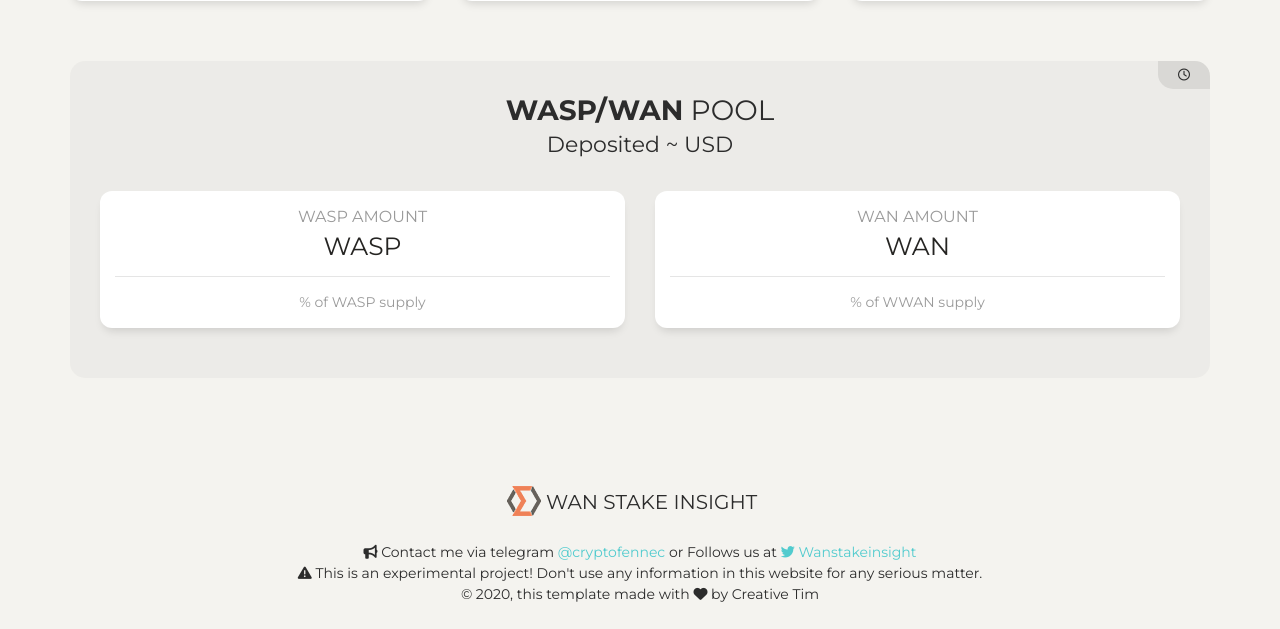
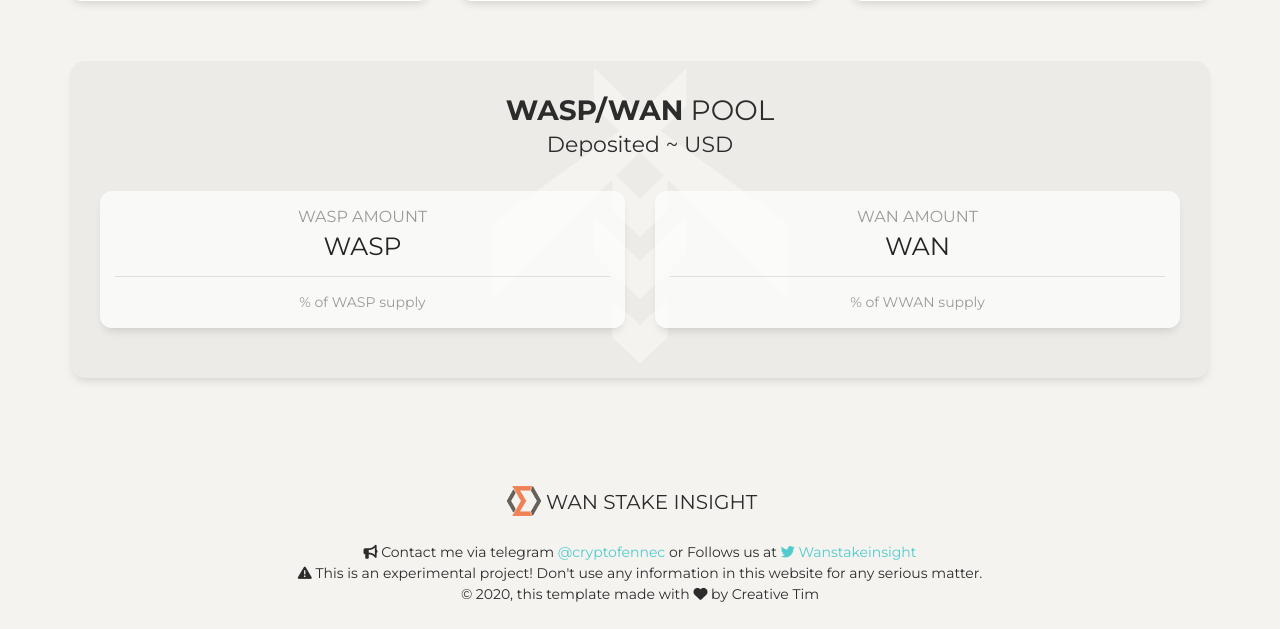
Before and after one commit to wandevs/wanstakeinsight, a CodeIgniter app: the page made by application/views/wasp.php in a window 1280 px wide. Shown: the part 288-917 px from the top of the page. Run offline with CodeIgniter, Linux system fonts and the light colour scheme; data that the repository does not hold is empty; some libraries are stand-ins or nearby versions.

Commit message:
add wasp logo

```diff
--- a/application/controllers/Token.php
+++ b/application/controllers/Token.php
@@ -485,7 +485,7 @@
 
 	function wasp()
 	{
-		$this->output->cache(30);
+		//$this->output->cache(10);
 		function custom_format($number)
 		{
 			$tmp = floor($number);
--- a/application/controllers/Welcome.php
+++ b/application/controllers/Welcome.php
@@ -1420,7 +1420,7 @@
     public function chart()
     {
         error_reporting(0);
-        $this->output->cache(30);
+        $this->output->cache(180);
         // Get Current Epoch//
         $epochinfo = $this->_getCurrentEpochInfo();
         if ($epochinfo=='')
--- a/application/views/wasp.php
+++ b/application/views/wasp.php
@@ -59,14 +59,14 @@
                 </div>
                </div>
 
-			   <div style="padding:30px;border-radius:15px;background:#00000008;margin-top:40px;position:relative">
+			   <div class="pool" style="">
 			   <div style="position:absolute;right:0;top:0;padding:5px 20px;font-size:12px;background:#00000015;border-top-right-radius:15px;border-bottom-left-radius:15px;"><i class="fa fa-clock-o"></i> <?php echo $timestamp?></div>
-			   <h3 style="text-align:center;"><b>WASP/WAN</b> POOL</h3>
+			   <h3 style="text-align:center;position:relative"><b>WASP/WAN</b> POOL</h3>
 			   <h5 style="margin-top: -30px;margin-bottom:30px;text-align: center;">Deposited ~<?php echo $pool_size?> USD</h5>
 			   <div class="row">
 
                 <div class="col-md-6">
-                    <div class="card card-stats">
+                    <div class="card card-stats" style="background:rgba(255,255,255,0.7)">
                         <div class="card-body ">
                             <div class="row">
                                 <div class="col-12">
@@ -84,7 +84,7 @@
                     </div>
                 </div>
                 <div class="col-md-6">
-                    <div class="card card-stats">
+                    <div class="card card-stats" style="background:rgba(255,255,255,0.7)">
                         <div class="card-body ">
                             <div class="row">
                                 <div class="col-12">
@@ -105,6 +105,7 @@
 			   </div>
         </div>
 <style>
+
 .main-panel>.content
 {
 	min-height:auto;
@@ -113,6 +114,20 @@
 {
 	background:#f4f3ef;
 }
+.pool
+{
+	padding:30px;border-radius:15px;background:#00000008;margin-top:40px;background-image: url(./assets/img/wasp.svg);
+    background-repeat: no-repeat;
+    background-position-y: 30%;
+    background-size: 450px;
+    background-position-x: 50%;box-shadow:0 6px 10px -4px rgba(0, 0, 0, 0.15)
+}
+@media only screen and (min-width: 767px) {
+	.pool
+	{
+		background-size: 300px !important;
+	}
+}
 </style>
 
 <?php $this->load->view('footer',array('js'=>'storeman_js'))?>
```
Also changed, not shown: assets/img/wasp.svg (added).
